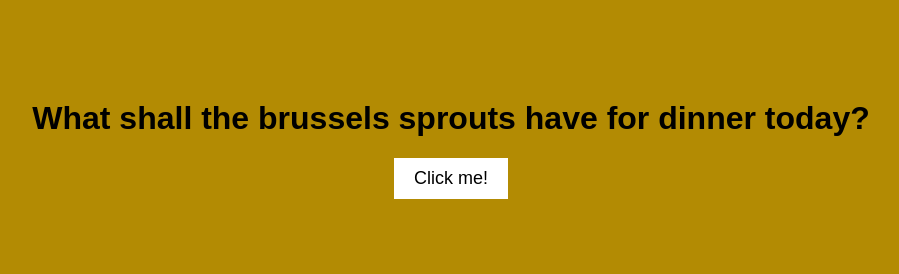
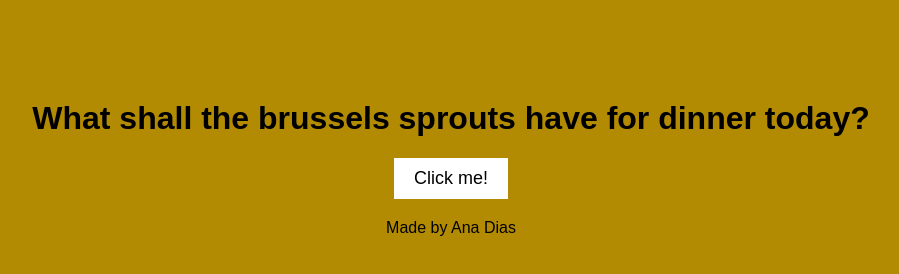
Before and after one commit to brusselsprouts-net/RandomRestaurantPicker, a plain HTML site: page index.html in a window 1280 px wide. Shown: the whole page, without its empty margins (189-1088 px from the left). Drawn offline with Linux system fonts and the light colour scheme.

Commit message:
Made by Ana

```diff
--- a/index.html
+++ b/index.html
@@ -35,6 +35,7 @@
     <h1>What shall the brussels sprouts have for dinner today?</h1>
     <button onclick="getRandomRestaurant()">Click me!</button>
     <div id="result"></div>
+    <footer>Made by Ana Dias</footer>
 
     <script>
         function getRandomRestaurant() {
```
